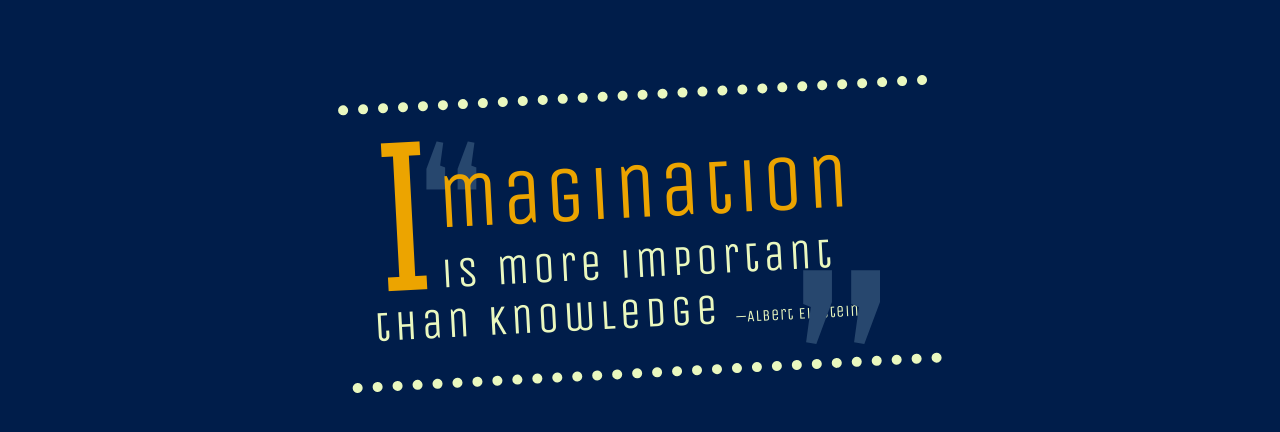
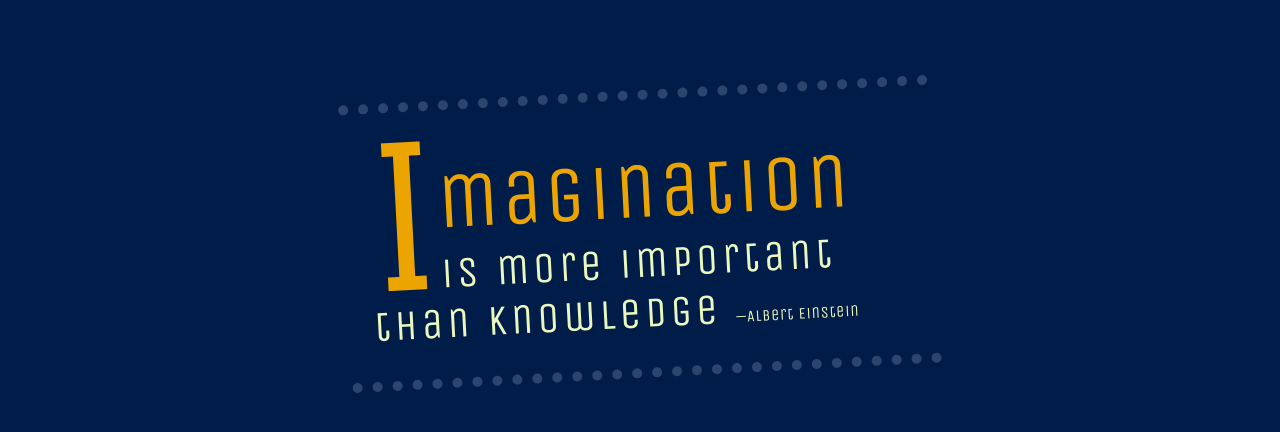
Before and after one commit to KJablonski08/Random-quote-generator, a plain HTML site: page index.html in a window 1280 px wide. Shown: the part 130-562 px from the top of the page. Drawn offline with nearby package versions, Linux system fonts and the light colour scheme; no server answers.

Commit message:
cleaned up css

```diff
--- a/css/styles.css
+++ b/css/styles.css
@@ -47,23 +47,6 @@ h1 {
 	justify-content: center;
 }
 
-.container:before {
-	content: '“';
-	font-size: 13em;
-	position: absolute;
-	left: 2em;
-	color: #27476e;
-}
-
-.container:after {
-	content: '”';
-	font-size: 20em;
-	position: absolute;
-	right: 1.2em;
-	top: 1em;
-	color: #27476e;
-}
-
 /* BLOCKQUOTE */
 
 blockquote {
@@ -72,8 +55,8 @@ blockquote {
 	letter-spacing: 0.1em;
 	padding: 45px 0 30px 25px;
 	margin: 0;
-	border-top: 10px dotted #eaf8bf;
-	border-bottom: 10px dotted #eaf8bf;
+	border-top: 10px dotted #27476e;
+	border-bottom: 10px dotted #27476e;
 	-webkit-transform: rotate(-3deg);
 	-moz-transform: rotate(-3deg);
 }
```
